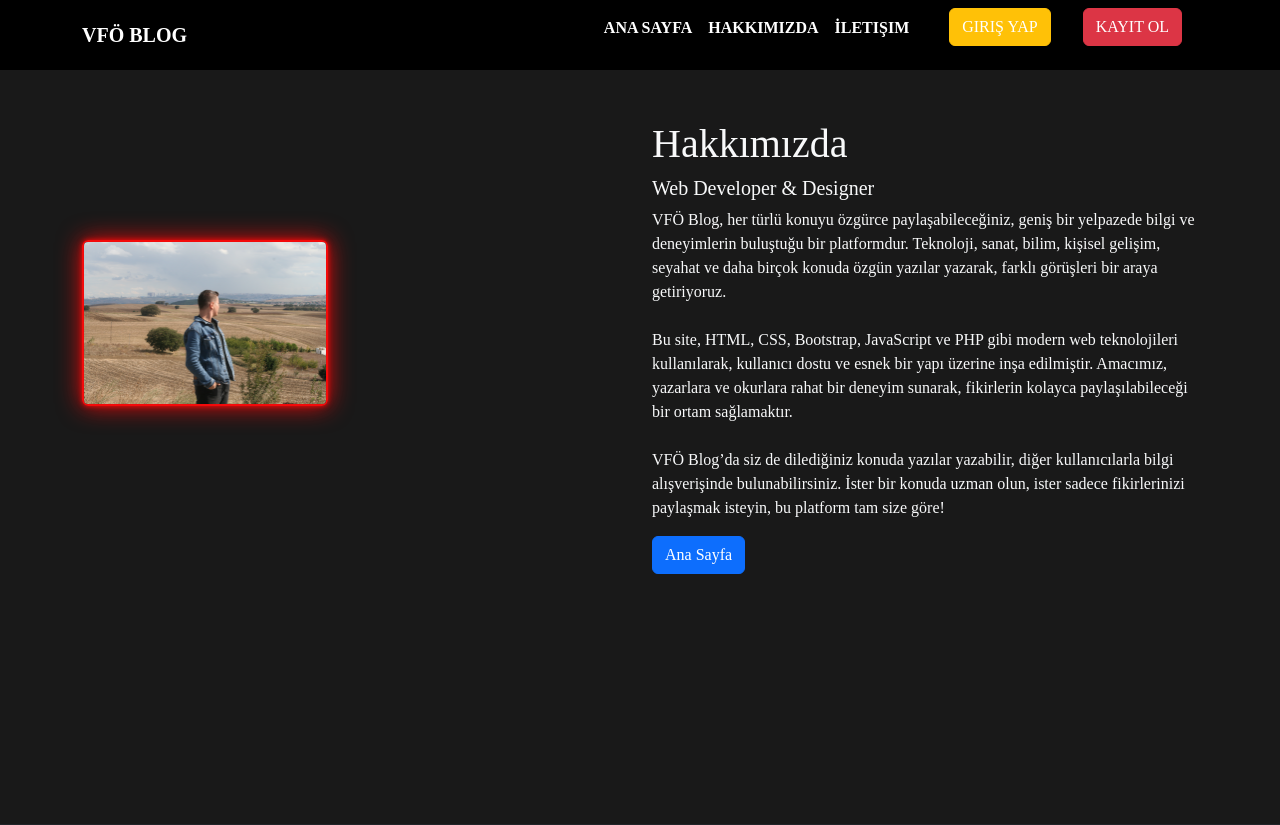
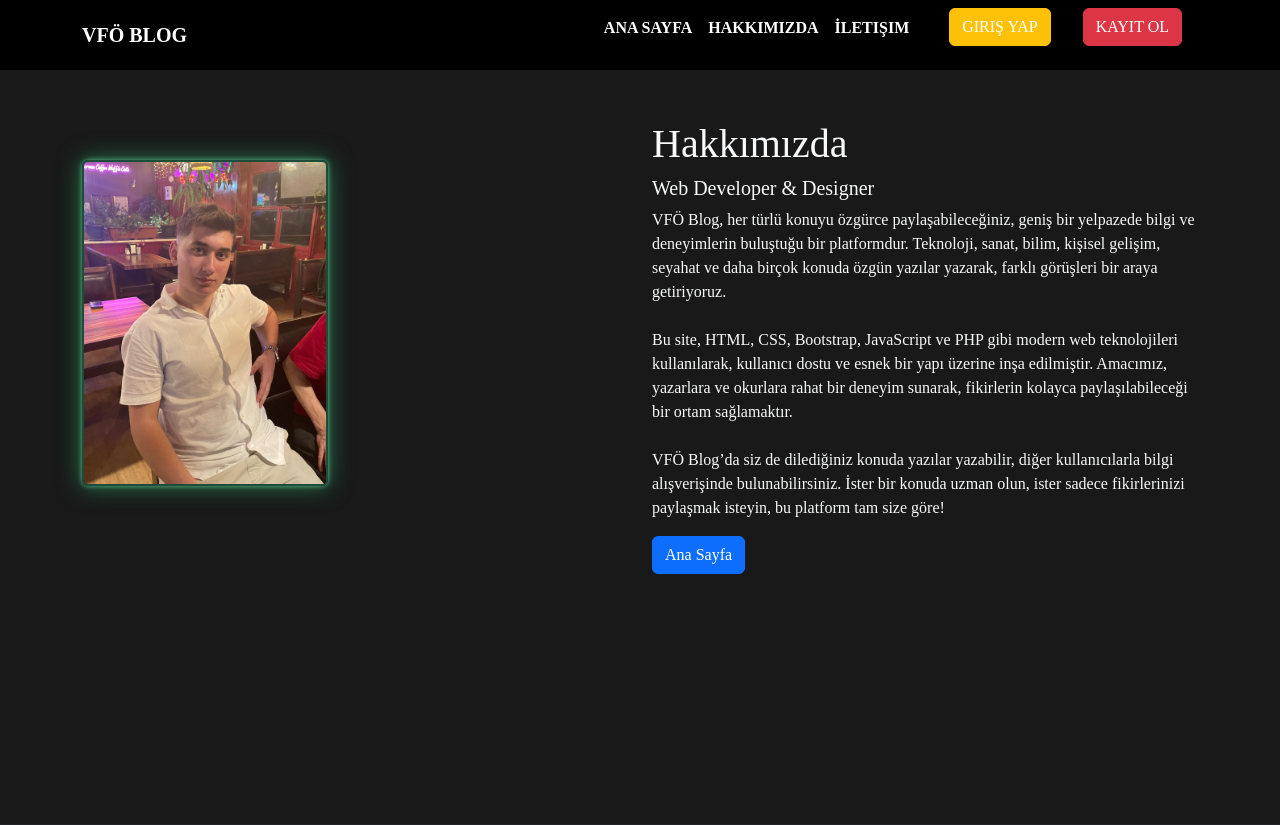
Before and after one commit to yetemretrhn/PHP_BLOG, a PHP site: page /hakkimda.php in a window 1280 px wide. Shown: the top 825 px of the page. Run offline with PHP 8.4, Linux system fonts and the light colour scheme.

Commit message:
son hali

```diff
--- a/admin/admin_dashboard.php
+++ b/admin/admin_dashboard.php
@@ -3,7 +3,7 @@ session_start();
 
 // Eğer oturum açılmamışsa yönlendir
 if (!isset($_SESSION['admin'])) {
-    header("Location: admin_login.php");
+    header("Location: admin_giris.php");
     exit();
 }
 
--- a/admin/admin_update.php
+++ b/admin/admin_update.php
@@ -3,7 +3,7 @@ session_start();
 
 // Eğer oturum açılmamışsa yönlendir
 if (!isset($_SESSION['admin'])) {
-    header("Location: admin_login.php");
+    header("Location: admin_giris.php");
     exit();
 }
 
--- a/admin/post_management.php
+++ b/admin/post_management.php
@@ -3,7 +3,7 @@ session_start();
 
 // Eğer oturum açılmamışsa yönlendir
 if (!isset($_SESSION['admin'])) {
-    header("Location: admin_login.php");
+    header("Location: admin_giris.php");
     exit();
 }
 
--- a/admin/user_management.php
+++ b/admin/user_management.php
@@ -3,7 +3,7 @@ session_start();
 
 // Eğer oturum açılmamışsa yönlendir
 if (!isset($_SESSION['admin'])) {
-    header("Location: admin_login.php");
+    header("Location: admin_giris.php");
     exit();
 }
 
--- a/pages/hakkimda.php
+++ b/pages/hakkimda.php
@@ -20,7 +20,7 @@ session_start();
   <div class="container">
     <div class="row align-items-center">
       <div class="col-lg-6 mb-4 mb-lg-0">
-        <img src="public/images/emre.jpg" alt="" class="img-fluid rounded">
+        <img src="public/images/hakkimizda.jpeg" alt="" class="img-fluid rounded">
       </div>
       <div class="col-lg-6">
         <div class="about-text text-light">
--- a/pages/style.css
+++ b/pages/style.css
@@ -56,8 +56,8 @@ button[type="button"]:hover {
 }
 
 .about img {
-  border: 2px solid #f30a0a;
-  box-shadow: 0 0 5px #f30a0a, 0 0 25px #f30a0a;
+  border: 2px solid #1d4c39;
+  box-shadow: 0 0 5px #58b886, 0 0 25px #26764e;
   height: auto;
   width: 45%;
   border-radius: 5em;
```
Also changed, not shown: pages/public/images/emre.jpg (deleted), pages/public/images/hakkimizda.jpeg (added).
